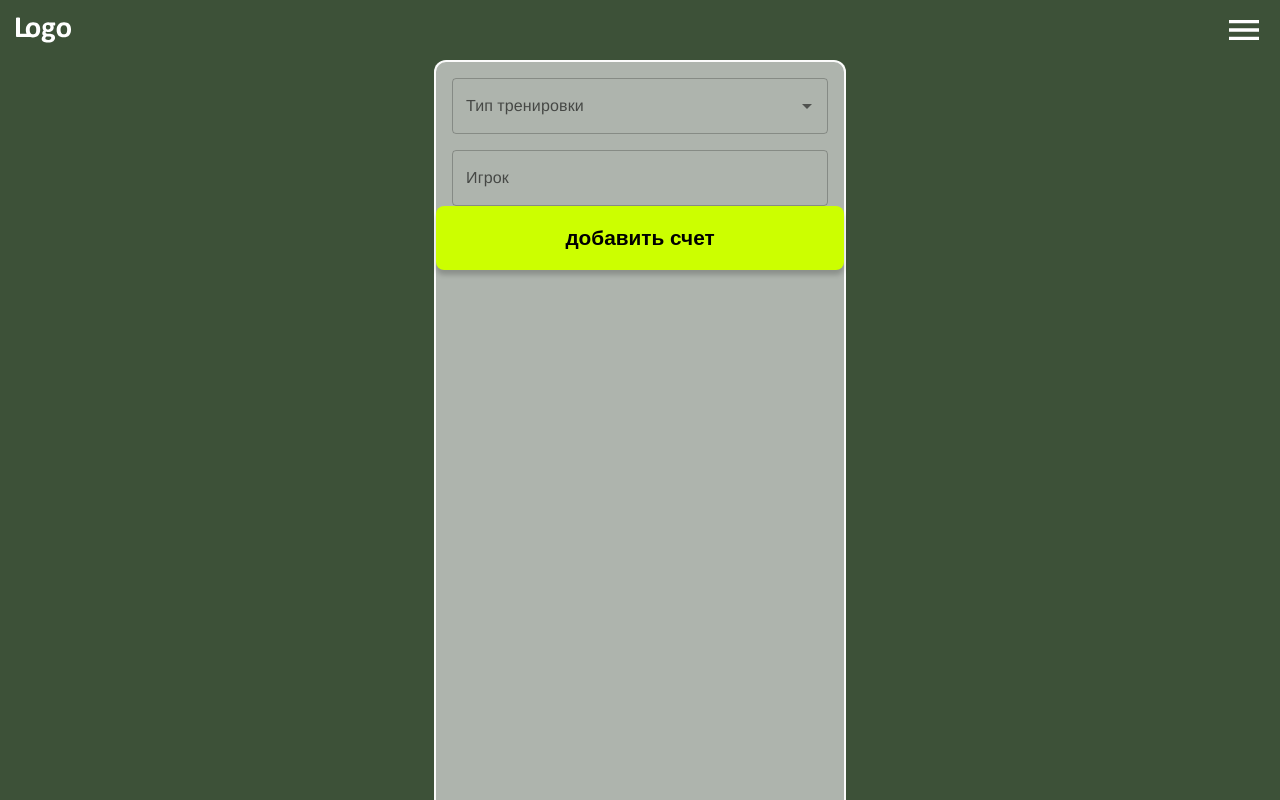
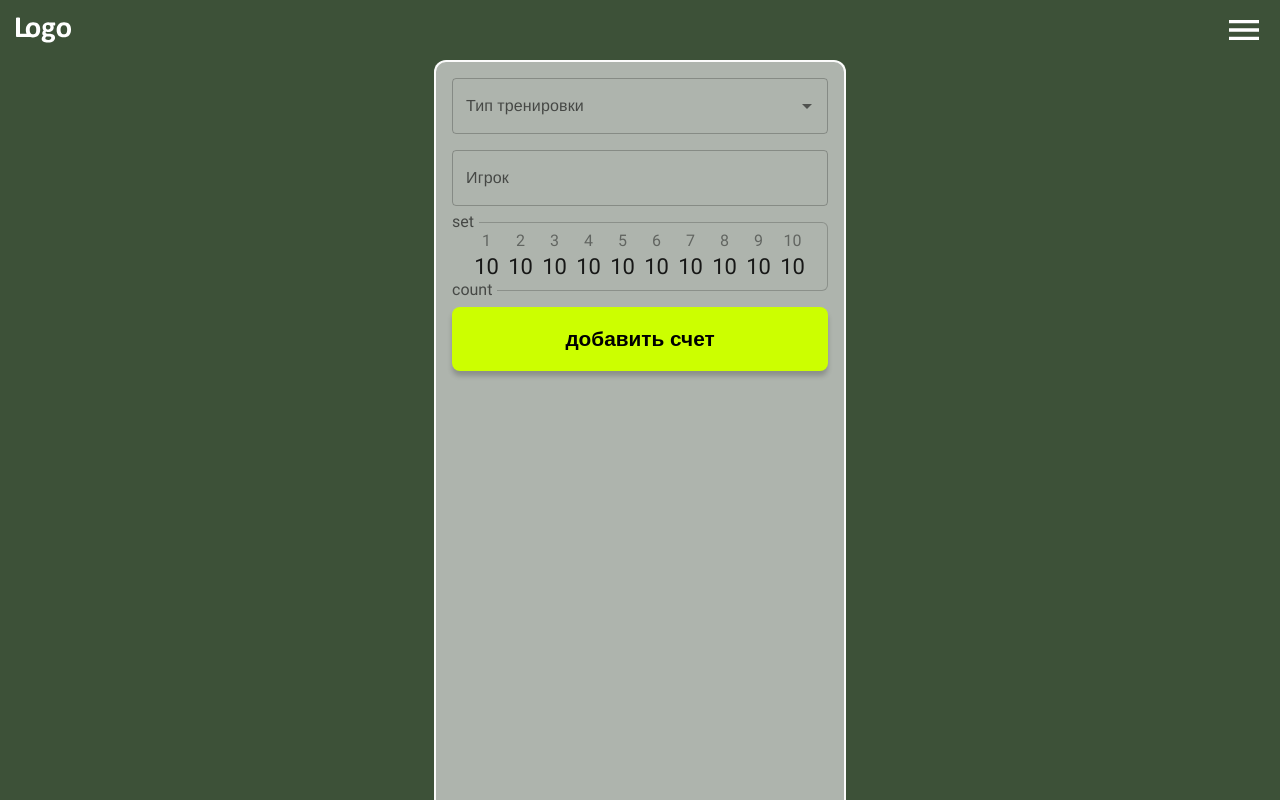
Before and after one commit to Zyurkalov/Tennis-toure, a React (Vite) app: page /Tennis-toure/service/assessment-set in a window 1280 px wide. Shown: the top 800 px of the page. Built offline with nearby package versions, Linux system fonts and the light colour scheme.

Commit message:
feat: added ScoreBoard

```diff
--- a/src/UI-kit/CustomButtonSubmit/CustomButtonSubmit.module.scss
+++ b/src/UI-kit/CustomButtonSubmit/CustomButtonSubmit.module.scss
@@ -1,5 +1,6 @@
 .button {
-    min-width: 100%;
+    margin: 0 var(--mg-15);
+    min-width: calc(100% - calc(var(--mg-15) * 2));
     min-height: 64px;
     background-color: var(--color-limon);
     border: none;
--- /dev/null
+++ b/src/UI-kit/Scoreboard/Scoreboard.module.scss
@@ -0,0 +1,60 @@
+.horizontalList {
+    max-width: 100%;
+    margin: var(--mg-15) var(--mg-15);
+    padding: 6px 0 var(--mg-10) 0;
+    position: relative;
+
+    border-top: 1px solid var(--color-black-20);
+    border-right: 1px solid var(--color-black-20);
+    border-bottom: 1px solid var(--color-black-20);
+    border-left: none;
+
+    border-top-right-radius: var(--bordre-radius-smallest);
+    border-bottom-right-radius: var(--bordre-radius-smallest);
+    border-top-left-radius: 0;
+    border-bottom-left-radius: 0;
+
+    &__headerSet {
+        padding-right: 5px;
+        position: absolute;
+        background-color: var(--color-grey-main);
+        top: calc(2px - var(--mg-15));
+        color: var(--color-black-60);
+    }
+    &__headerCount {
+        padding-right: 5px;
+        position: absolute;
+        background-color: var(--color-grey-main);
+        bottom: calc(5px - var(--mg-15));
+        color: var(--color-black-60);
+    }
+
+    &__container {
+        display: flex;
+        justify-content: center;
+        min-width: 100%;
+        list-style-type: none;
+        padding: 0;
+        margin: 0 0 0 10px;
+    }
+
+    &__list {
+        max-width: 14px;
+        max-height: 55px;
+        line-height: normal;
+        display: flex;
+        flex-direction: column;
+        align-items: center;
+        margin-right: 20px;
+    }
+
+    &__set {
+        font-size: 16px;
+        opacity: 50%;
+    }
+
+    &__score {
+        font-size: 22px;
+        font-weight: 600;
+    }
+}
--- /dev/null
+++ b/src/UI-kit/Scoreboard/Scoreboard.tsx
@@ -0,0 +1,24 @@
+import styles from './Scoreboard.module.scss';
+
+export default function Scoreboard() {
+    return (
+        <div className={`${styles.horizontalList}`}>
+            <span className={`${styles.horizontalList__headerSet}`}>set</span>
+            <ol className={`${styles.horizontalList__container}`}>
+                {[...Array(10)].map((num, i) => (
+                    <li key={i} className={`${styles.horizontalList__list}`}>
+                        <div className={`${styles.horizontalList__set}`}>
+                            {i + 1}
+                        </div>
+                        <div className={`${styles.horizontalList__score}`}>
+                            10
+                        </div>
+                    </li>
+                ))}
+            </ol>
+            <span className={`${styles.horizontalList__headerCount}`}>
+                count
+            </span>
+        </div>
+    );
+}
--- a/src/index.css
+++ b/src/index.css
@@ -80,12 +80,16 @@ span {
     --color-default: rgba(255, 255, 255, 1);
     --color-white-95: rgba(255, 255, 255, 0.95);
     --color-white-90: rgba(255, 255, 255, 0.9);
+    --color-black-20: rgba(0, 0, 0, 0.2);
+    --color-black-40: rgba(0, 0, 0, 0.4);
+    --color-black-60: rgba(0, 0, 0, 0.6);
     --color-text-green: #1b5e20;
     --color-green: #3d5138;
     --color-grey-main: rgba(174, 180, 173, 1);
     --color-limon: #ccff00;
     --color-yellow: #ffa000;
 
+    --bordre-radius-smallest: 6px;
     --bordre-radius-small: 8px;
     --bordre-radius-medium: 12px;
 
--- a/src/page/AssessmentSet/AssessmentSet.tsx
+++ b/src/page/AssessmentSet/AssessmentSet.tsx
@@ -6,8 +6,9 @@ import clsx from 'clsx';
 import { TextField } from '@mui/material';
 import useScreenStyle from '../../utilits/hooks/useScreenStyle';
 import styles from './assessmentSet.module.scss';
-import { ClassNames } from '@emotion/react';
 import CustomButtonSubmit from '../../UI-kit/CustomButtonSubmit/CustomButtonSubmit';
+import { DownloadDone } from '@mui/icons-material';
+import Scoreboard from '../../UI-kit/Scoreboard/Scoreboard';
 
 export default function AssessmentSet() {
     const [inputPlayer, setInputPlayer] = useState('');
@@ -17,9 +18,9 @@ export default function AssessmentSet() {
         setInputPlayer(event.target.value);
     };
 
-    useEffect(() => {
-        console.log(inputValue);
-    }, [inputValue]);
+    // useEffect(() => {
+    //     console.log(inputValue);
+    // }, [inputValue]);
 
     function callBack() {
         return;
@@ -55,7 +56,9 @@ export default function AssessmentSet() {
                 />
             </div>
             <div></div>
-
+            <Scoreboard />
+            {/* <ScoreControls /> */}
+            {/* <ScoreSummary /> */}
             <CustomButtonSubmit callback={callBack}>
                 добавить счет
             </CustomButtonSubmit>
```
